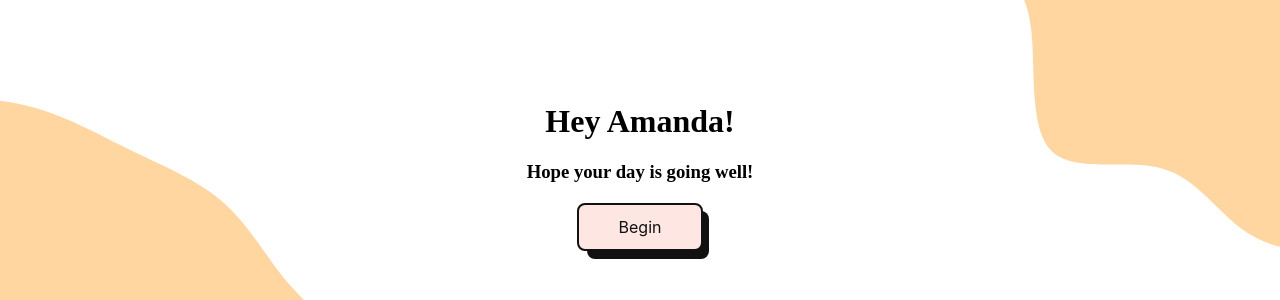
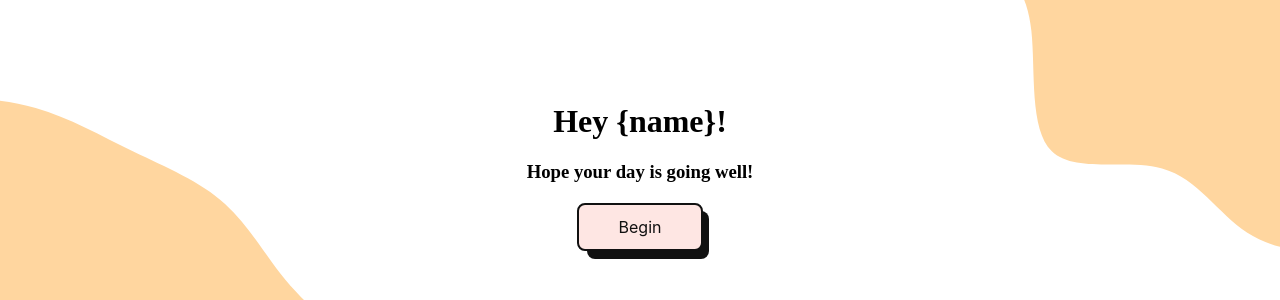
Before and after one commit to FrankieChina/fun-website-Project, a Flask app: page / in a window 1280 px wide. Shown: the part 224-524 px from the top of the page. Run offline with Flask 3, Linux system fonts and the light colour scheme.

Commit message:
changed some of the h1 text

```diff
--- a/templates/index.html
+++ b/templates/index.html
@@ -8,7 +8,7 @@
 <body class="spacer layer1">
 <div class="main">
         <div class="center-text">
-    <h1>Hey Amanda!</h1>
+    <h1>Hey {name}!</h1>
             </div>
         <div class="center-text">
     <h3 class="center-text">Hope your day is going well!</h3>
```
